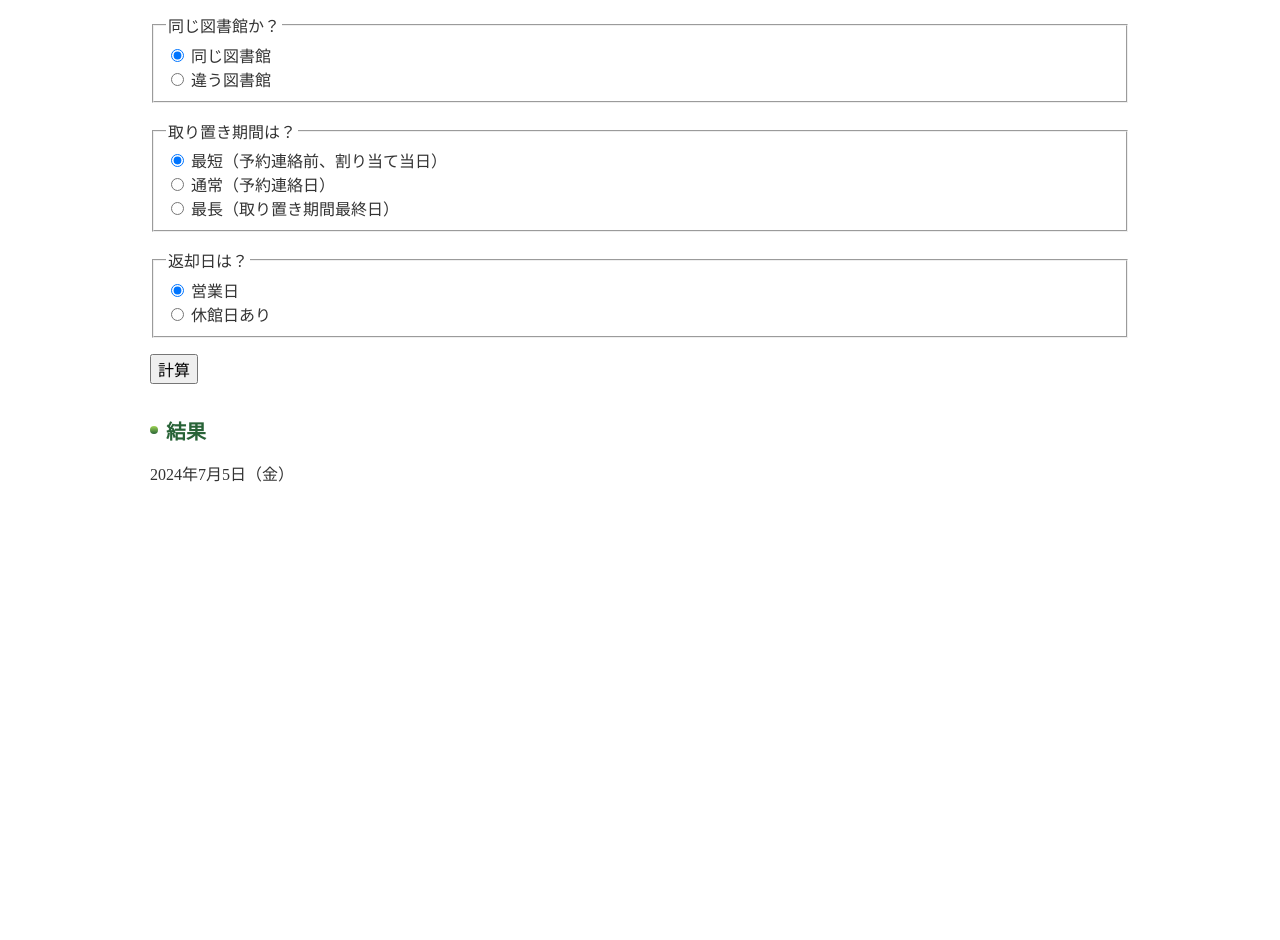
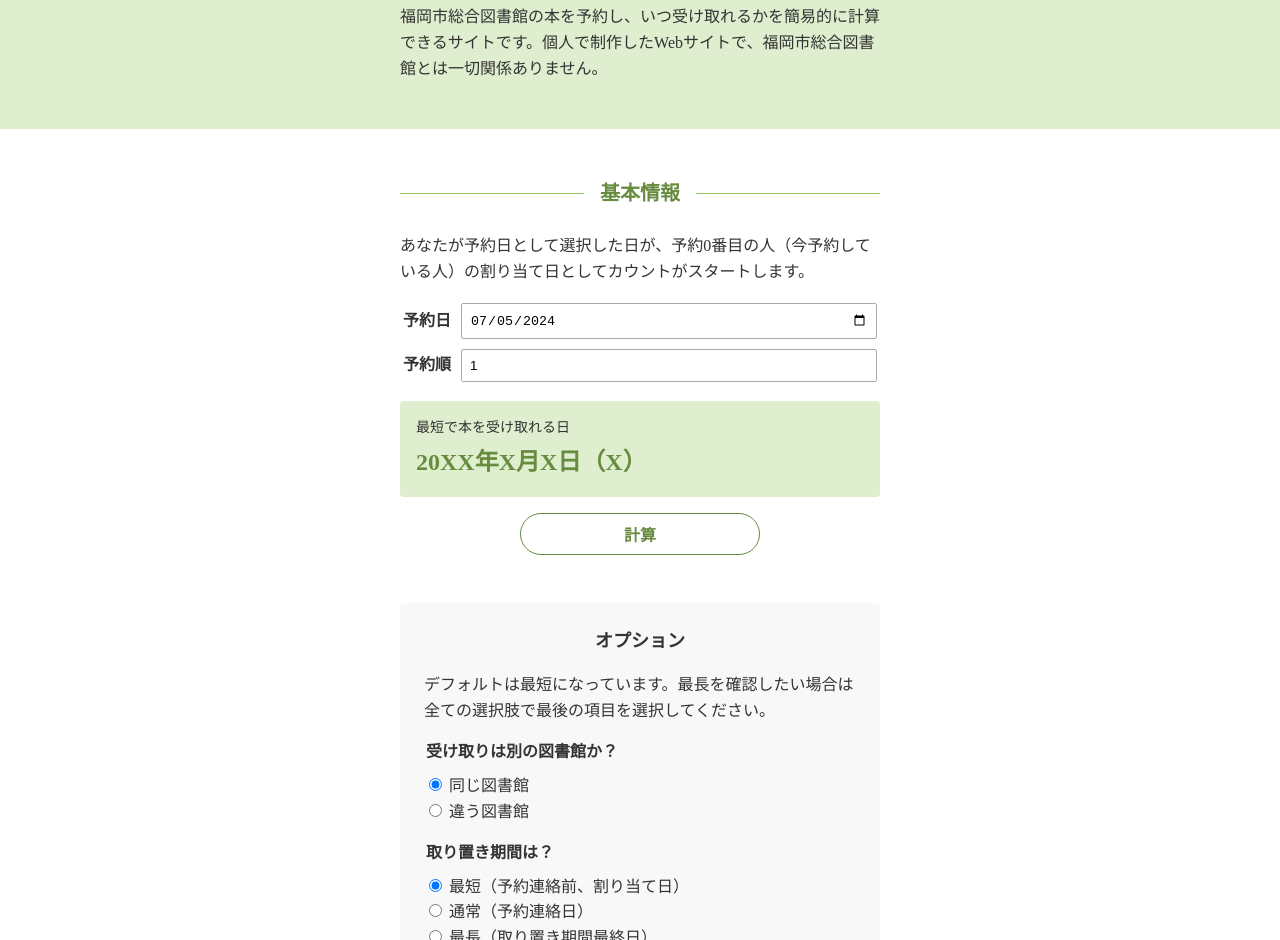
Before and after one commit to pss-aileen/project-when-can-i-read-the-book, a website built with Vite: page index.html in a window 1280 px wide. Shown: the part 346-1286 px from the top of the page. Before the commit the page ends 879 px from the top, so only its background shows below. Built offline with nearby package versions, Linux system fonts and the light colour scheme; files whose address does not match are found by name.

Commit message:
🎨 style: 大幅なUI改善 #22
仮のUIを本格的なUIに修正。

```diff
--- a/index.html
+++ b/index.html
@@ -5,81 +5,130 @@
   <meta charset="UTF-8">
   <link rel="icon" type="image/svg+xml" href="/vite.svg">
   <meta name="viewport" content="width=device-width, initial-scale=1.0">
-  <title>この本いつ読める？ When can I read the book?</title>
+  <title>この本いつ読めると？ When can I read the book?</title>
 </head>
 
 <body>
-  <section class="wrapper">
-    <h1>この本いつ読める？</h1>
+  <header class="header">
+    <div class="header__inner">
+      <div class="header-image">
+        <img src="./src//images/frog.svg" alt="考えるカエル" width="176" height="176">
+      </div>
 
-    <p>福岡市図書館で本を予約した際・最短、最長でいつ借りれるかを簡易的に計算できるサイトです。</p>
+      <h1 class="header-title">この本いつ読めると？</h1>
+      <p class="header-lead">福岡市総合図書館の本を予約し、いつ受け取れるかを簡易的に計算できるサイトです。<span>個人で制作したWebサイトで、福岡市総合図書館とは一切関係ありません。</span>
+      </p>
 
+    </div>
+  </header>
+
+
+  <div class="main-contents">
     <form name="info">
-      <section class="content">
+      <section class="basic-info content">
         <h2>基本情報</h2>
-        <table>
+        <p>あなたが予約日として選択した日が、予約0番目の人（今予約している人）の割り当て日としてカウントがスタートします。</p>
+        <table class="infoTable">
           <tr>
-            <th>予約日</th>
-            <td><input type="date" name="reservedDate" value="2024-07-05"></td>
+            <th><label for="reservedDate">予約日</label></th>
+            <td><input type="date" name="reservedDate" value="2024-07-05" id="reservedDate"></td>
           </tr>
           <tr>
-            <th>予約順</th>
-            <td><input type="number" name="reservedOrder" min="1" max="999" value="1"></td>
+            <th><label for="reservedOrder">予約順</label></th>
+            <td><input type="number" name="reservedOrder" min="1" max="999" value="1" id="reservedOrder"></td>
           </tr>
         </table>
-      </section>
+        <p class="result-date">
+          <span class="result-date__title">最短で本を受け取れる日</span>
+          <span id="result" class="result-date__content">20XX年X月X日（X）</span>
+        </p>
+        <button type="submit" class="button">計算</button>
 
-      <section class="content">
-        <h2>オプション</h2>
-        <p>デフォルトは最短になっています。最長を確認したい場合は全て最後の選択肢を選んでください。</p>
+        <section class="option">
+          <h3>オプション</h3>
+          <p>デフォルトは最短になっています。最長を確認したい場合は全ての選択肢で最後の項目を選択してください。</p>
           <fieldset>
-          <legend>同じ図書館か？</legend>
+            <legend>受け取りは別の図書館か？</legend>
+            <ul>
+              <li>
                 <label>
                   <input type="radio" name="isSameLibrary" value="true" checked>
                   <span>同じ図書館</span>
                 </label>
+              </li>
+              <li>
                 <label>
                   <input type="radio" name="isSameLibrary" value="false">
                   <span>違う図書館</span>
                 </label>
+              </li>
+            </ul>
           </fieldset>
           <fieldset>
             <legend>取り置き期間は？</legend>
+            <ul>
+              <li>
                 <label>
                   <input type="radio" name="holdPeriod" value="shortest" checked>
-            <span>最短（予約連絡前、割り当て当日）</span>
+                  <span>最短（予約連絡前、割り当て日）</span>
                 </label>
+              </li>
+              <li>
                 <label>
                   <input type="radio" name="holdPeriod" value="normal">
                   <span>通常（予約連絡日）</span>
                 </label>
+              </li>
+              <li>
                 <label>
                   <input type="radio" name="holdPeriod" value="longest">
                   <span>最長（取り置き期間最終日）</span>
                 </label>
+              </li>
+            </ul>
           </fieldset>
           <fieldset>
             <legend>返却日は？</legend>
+            <ul>
+              <li>
                 <label>
                   <input type="radio" name="isOnBusinessDay" value="true" checked>
                   <span>営業日</span>
                 </label>
+              </li>
+              <li>
                 <label>
                   <input type="radio" name="isOnBusinessDay" value="false">
                   <span>休館日あり</span>
                 </label>
+              </li>
+            </ul>
           </fieldset>
         </section>
-
-      <button type="submit">計算</button>
+      </section>
     </form>
 
-    <div class="content">
-      <h2>結果</h2>
-      <p id="result">2024年7月5日（金）</p>
-    </div>
 
-  </section><!--wrapper-->
+    <section class="caution content">
+      <h3>注意</h3>
+      <ul class="caution-list">
+        <li>個人の予測に基づく計算ですので、あくまで目安としてご確認ください。</li>
+        <li>図書館が同じ場合は回送日は0日、違う場合は回送日が1日追加されます。</li>
+        <li>取り置き期間は、割り当て当日は0日、予約連絡日は1日、取り置き期間最終日は7日追加されます。</li>
+        <li>返却日が営業日の場合は0日、休館日の時は1日追加されます。</li>
+        <li>各予約者の回送期間から取り置き期間、貸出期間（最大14日を基準）を合計したものを予約人数で掛け合わせた結果を出力しています。</li>
+      </ul>
+    </section>
+
+    </section>
+
+  </div><!--contents-wrapper-->
+
+
+  <footer class="footer">
+    <small>&copy; この本いつ読めると？</small>
+  </footer>
+
   <script type="module" src="/src/main.ts"></script>
 </body>
 
--- a/src/style.css
+++ b/src/style.css
@@ -1,3 +1,12 @@
+:root {
+  --main-color: #94c85c;
+  --main-color-bg: rgb(148 200 92 / 0.3);
+  --heading-color: #678c3f;
+  --max-width: 480px;
+}
+
+/* reset */
+
 * {
   box-sizing: border-box;
 }
@@ -6,62 +15,230 @@ body {
   margin: 0;
   padding: 0;
   color: #333;
-}
-
-.wrapper {
-  width: calc(100% - 32px);
-  margin: 0 auto;
-  padding: 32px 0;
-  max-width: 980px;
+  line-height: 1.6;
 }
 
 label {
   display: block;
 }
 
-h1 {
-  margin: 0;
-  font-size: 24px;
-  color: #286337;
+/* header */
+
+.header {
+  background: var(--main-color-bg);
 }
 
-h2 {
-  margin: 0;
-  font-size: 20px;
-  display: flex;
-  align-items: center;
-  gap: 8px;
-  color: #286337;
+.header__inner {
+  padding: 32px 0;
+  width: calc(100% - 32px);
+  max-width: var(--max-width);
+  margin: 0 auto;
 }
 
-h2::before {
-  content: "";
-  display: inline-block;
-  width: 8px;
-  height: 8px;
+.header-image {
+  width: 240px;
+  height: 240px;
+  background: #fff;
+  padding: 32px;
   border-radius: 50%;
-  background: rgb(40, 99, 55);
-  background: linear-gradient(
-    0deg,
-    rgba(40, 99, 55, 1) 0%,
-    rgba(159, 213, 84, 1) 100%
-  );
+  margin: 0 auto;
 }
 
-table {
+.header-title {
+  margin: 24px 0 0;
+  font-size: 24px;
+  color: var(--heading-color);
+  text-align: center;
+}
+
+.header-lead {
+}
+
+/* common */
+
+.content h2 {
+  margin: 0 0 24px;
+  font-size: 20px;
+  color: var(--heading-color);
+  text-align: center;
+  display: flex;
+  gap: 16px;
+  align-items: center;
+}
+
+.content h2::before,
+.content h2::after {
+  content: "";
+  flex: 1;
+  height: 1px;
+  background: var(--main-color);
+}
+
+.content h3 {
+  font-size: 18px;
+  text-align: center;
+  margin: 0;
+}
+
+/* form common */
+
+fieldset {
+  margin-top: 16px;
+  border: none;
+  padding: 0;
+  margin: 0;
+}
+
+fieldset + fieldset {
   margin-top: 16px;
 }
 
-.content {
-  border-radius: 4px;
-  margin: 32px 0 0;
+fieldset ul {
+  list-style: none;
+  margin: 8px 0 0;
+  padding: 0;
 }
 
-fieldset {
-  margin-top: 16px;
+legend {
+  font-weight: bold;
 }
 
-button {
-  margin-top: 16px;
+input[type="date"],
+input[type="number"] {
+  width: 100%;
+  padding: 8px;
+  border-radius: 2px;
+  border: 1px solid #aaa;
+}
+
+/* wrapper */
+
+.main-contents {
+  width: calc(100% - 32px);
+  max-width: var(--max-width);
+  margin: 0 auto;
+  padding: 48px 0 0;
+}
+
+/* basic info form */
+
+.button {
+  display: block;
+  margin: 16px auto 0;
   font-size: 16px;
+  width: 240px;
+  padding: 8px 16px;
+  border-radius: 999px;
+  cursor: pointer;
+  border: none;
+  font-weight: bold;
+  border: 1px solid var(--heading-color);
+  color: var(--heading-color);
+  background: #fff;
+  transition:
+    background 0.3s,
+    color 0.3s;
 }
+
+.button:hover {
+  color: #fff;
+  background: var(--heading-color);
+}
+
+.infoTable {
+  width: 100%;
+}
+
+.infoTable th,
+.infoTable td {
+}
+
+.infoTable tr {
+  display: flex;
+  gap: 8px;
+  width: 100%;
+  align-items: center;
+}
+
+.infoTable tr + tr {
+  margin-top: 8px;
+}
+
+.infoTable th {
+  text-align: left;
+}
+
+.infoTable td {
+  flex: 1;
+}
+
+/* result */
+
+.result {
+  margin-top: 32px;
+}
+
+.result-date {
+  background: var(--main-color-bg);
+  padding: 16px;
+  border-radius: 4px;
+  margin: 16px 0 0;
+}
+
+.result-date__title {
+  display: block;
+  font-size: 14px;
+}
+
+.result-date__content {
+  display: inline-block;
+  margin-top: 4px;
+  font-size: 24px;
+  font-weight: bold;
+  color: var(--heading-color);
+}
+
+/* option */
+
+.option {
+  background: #f8f8f8;
+  padding: 24px;
+  border-radius: 4px;
+  margin-top: 48px;
+}
+
+/* caution */
+
+.caution {
+  margin-top: 48px;
+}
+
+.caution-list {
+  font-size: 14px;
+  padding: 16px;
+  color: #666;
+  margin-top: 0;
+}
+
+.caution-list li + li {
+  margin-top: 4px;
+}
+
+/* footer */
+
+.footer {
+  margin-top: 48px;
+  padding: 16px 0;
+  background: #f8f8f8;
+  text-align: center;
+}
+
+/*
+@media only screen and (min-width: 640px) {}
+
+@media only screen and (min-width: 768px) {}
+
+@media only screen and (min-width: 1024px) {}
+
+@media only screen and (min-width: 1280px) {}
+*/
```
Also changed, not shown: src/images/frog.svg (added). Lines whose indentation alone changed are shown as unchanged.
